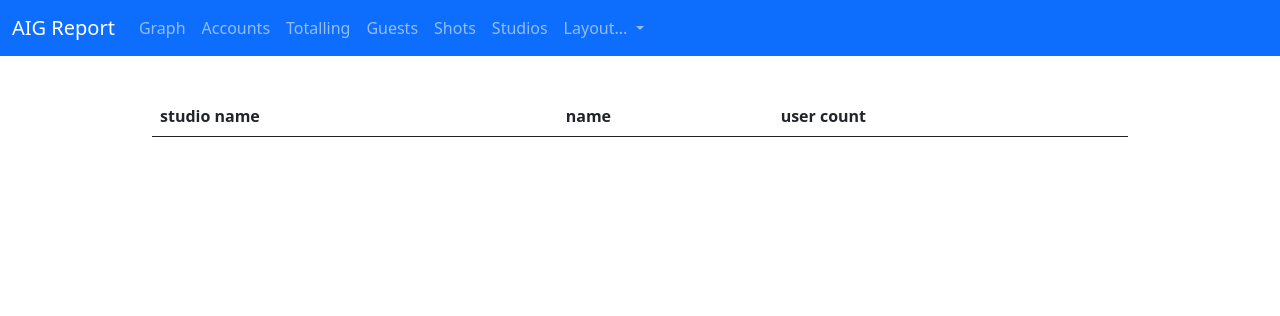
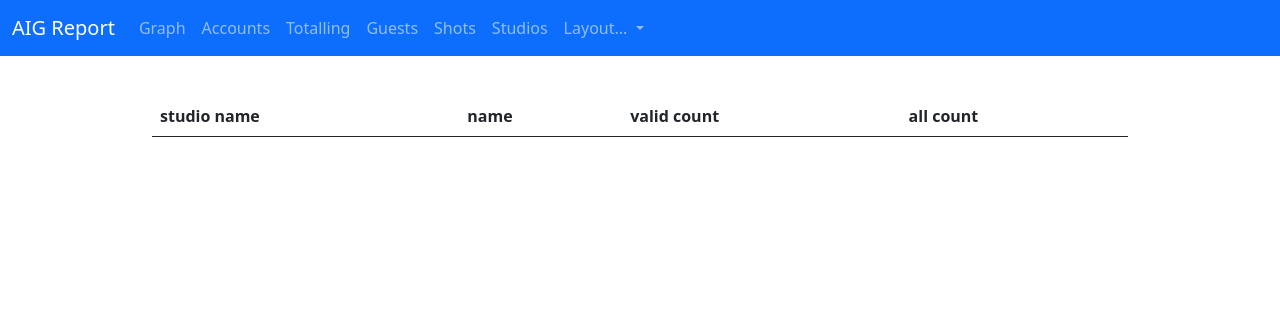
Before and after one commit to AIGIA-Inc/tools1, a FastAPI app: template templates/studios.j2 in a window 1280 px wide. Shown: the top 316 px of the page. Run offline with FastAPI, Linux system fonts and the light colour scheme; the template is opened without the code that fills it, so the values that code supplies are empty; parts of the project's set-up code (start-up, migrations or seed data) failed here and were passed over; some libraries are stand-ins or nearby versions.

Commit message:
add valid count,all count

```diff
--- a/main.py
+++ b/main.py
@@ -438,7 +438,11 @@ def translate_username(username,translate_table):
     return nickname
 """
 
-#@app.get('/')
+@app.get('/test')
+def studio_list(request: Request):
+    return templates.TemplateResponse("test.j2", context={"request": request})
+
+@app.get('/')
 def studio_list(request: Request):
     host, path, username, password = config()
     with MongoClient(connect_string("mongodb+srv", username, password, "cluster0.od1kc.mongodb.net",
@@ -449,10 +453,20 @@ def studio_list(request: Request):
 
         studio_cursor = accounts.find({"type": "studio"}) #.skip(skip).limit(limit)
         for studio in studio_cursor:
-            count_cousor = api_accounts(client, studio["user_id"])
-            count = next(count_cousor,None)
-            if count is not None:
-                studios.append({"name":studio["username"],"nickname":studio["content"]["nickname"], "user_count": count["user_id"]})
+            valid_count = 0
+            all_count = 0
+            user_cousor = studio_users(client, studio["user_id"])
+            while True:
+                user = next(user_cousor,None)
+                if user is not None:
+                    all_count += 1
+                    for username in customer_email:
+                        if user["username"] == username:
+                            valid_count+=1
+                else:
+                    break
+
+            studios.append({"name":studio["username"],"nickname":studio["content"]["nickname"], "valid_count":valid_count, "all_count": all_count})
         return templates.TemplateResponse("studios.j2", context={"request": request, "studios":studios})
 
 def api_accounts(client_studio,item_id):
@@ -504,9 +518,9 @@ def api_accounts(client_studio,item_id):
     except Exception as e:
         raise HTTPException(status_code=500, detail=e)
 
-        #{'$unwind': {'path': '$username'}}
 
-@app.get('/')
+"""
+#@app.get('/')
 def user_list(request: Request):
     host, path, username, password = config()
     with MongoClient(connect_string("mongodb+srv", username, password, "cluster0.od1kc.mongodb.net","aig?retryWrites=true&w=majority")) as client:
@@ -527,9 +541,7 @@ def user_list(request: Request):
                     break
 
         return templates.TemplateResponse("studios.j2", context={"request": request, "studios": studios})
-
-#userを一つ取り出してテーブルを回す
-#
+"""
 
 def studio_users(client,item_id):
     try:
@@ -578,14 +590,82 @@ def studio_users(client,item_id):
         raise HTTPException(status_code=500, detail=e)
 
 
+"""
+
+#studioに結びつくuserを取り出す
+def user_list():
+    host, path, username, password = config()
+    with MongoClient(connect_string("mongodb+srv", username, password, "cluster0.od1kc.mongodb.net","aig?retryWrites=true&w=majority")) as client:
+
+        studios = []
+
+        accounts = client.aig.accounts
+
+        studio_cursor = accounts.find({"type": "studio"})
+        for studio in studio_cursor:
+            count_cousor = studio_users(client, studio["user_id"])
+            while True:
+                count = next(count_cousor, None)
+                if count is not None:
+                    studios.append({"name": studio["username"], "nickname": studio["content"]["nickname"],
+                                "user_count": count["username"]})
+                else:
+                    break
+        return studios
+
+#Dataframeに変換
+
+df_user_list = pd.DataFrame.from_dict(user_list())
+#print(df_user_list)
+
+
+#stripeのcsvをDataframeに変換
+
 df = pd.read_csv("unified_payments.csv")
 stripe_df = pd.DataFrame(data=df)
-customer_email = stripe_df.loc[:,"Customer Email"]
+customer_email = stripe_df.loc[:,"Customer Email"].to_list()
+#print(customer_email)
+
+#print(user_list())
+
+#print(df_user_list["user_count"])
+#d_col = dict(zip(df_user_list["user_count"] , df_user_list["name"]))
+#print(d_col)
 
 
 
+keys = []
+
+for user in customer_email:
+    for key, value in d_col.items():
+        if value == user:
+            keys.append(key)
+
+#print(keys)
 
 
+"""
+
+#print(df_user_list["user_count"].to_list())
+#print(type(df_user_list["user_count"].to_list()))
+"""
+
+def stripe_success():
+    result = []
+
+    for count_list in df_user_list["user_count"]:
+        if count_list in customer_email:
+            result.append
+
+    return result
+
+print(stripe_success())
+
+"""
+
+
+#userを一つ取り出してテーブルを回す
+#pandas 一致するものがあればnameをカウント1する
 
 
 
@@ -610,4 +690,4 @@ def api_error_handler(request: Request, exception: HTTPException):
 
 
 if __name__ == "__main__":
-    uvicorn.run(app, host="localhost", port=5000, log_level="info")
+    uvicorn.run(app, host="0.0.0.0", port=5000, log_level="info")
--- a/templates/studios.j2
+++ b/templates/studios.j2
@@ -9,7 +9,8 @@
 				<tr>
 					<th scope="col">studio name</th>
 					<th scope="col">name</th>
-					<th scope="col">user count</th>
+					<th scope="col">valid count</th>
+					<th scope="col">all count</th>
 				</tr>
 				</thead>
 
@@ -18,7 +19,8 @@
 					<tr>
 						<td>{{studio.name}}</td>
 						<td>{{studio.nickname}}</td>
-						<td>{{studio.user_count}}</td>
+						<td>{{studio.valid_count}}</td>
+						<td>{{studio.all_count}}</td>
 					</tr>
 				{% endfor %}
 				</tbody>
--- /dev/null
+++ b/templates/test.j2
@@ -0,0 +1,6 @@
+{% extends "base.j2" %}
+{% block body %}
+hello
+{% endblock %}
+{% block trailing %}
+{% endblock %}
```
Also changed, not shown: make.py (+21 -9 lines), 1 other file.
